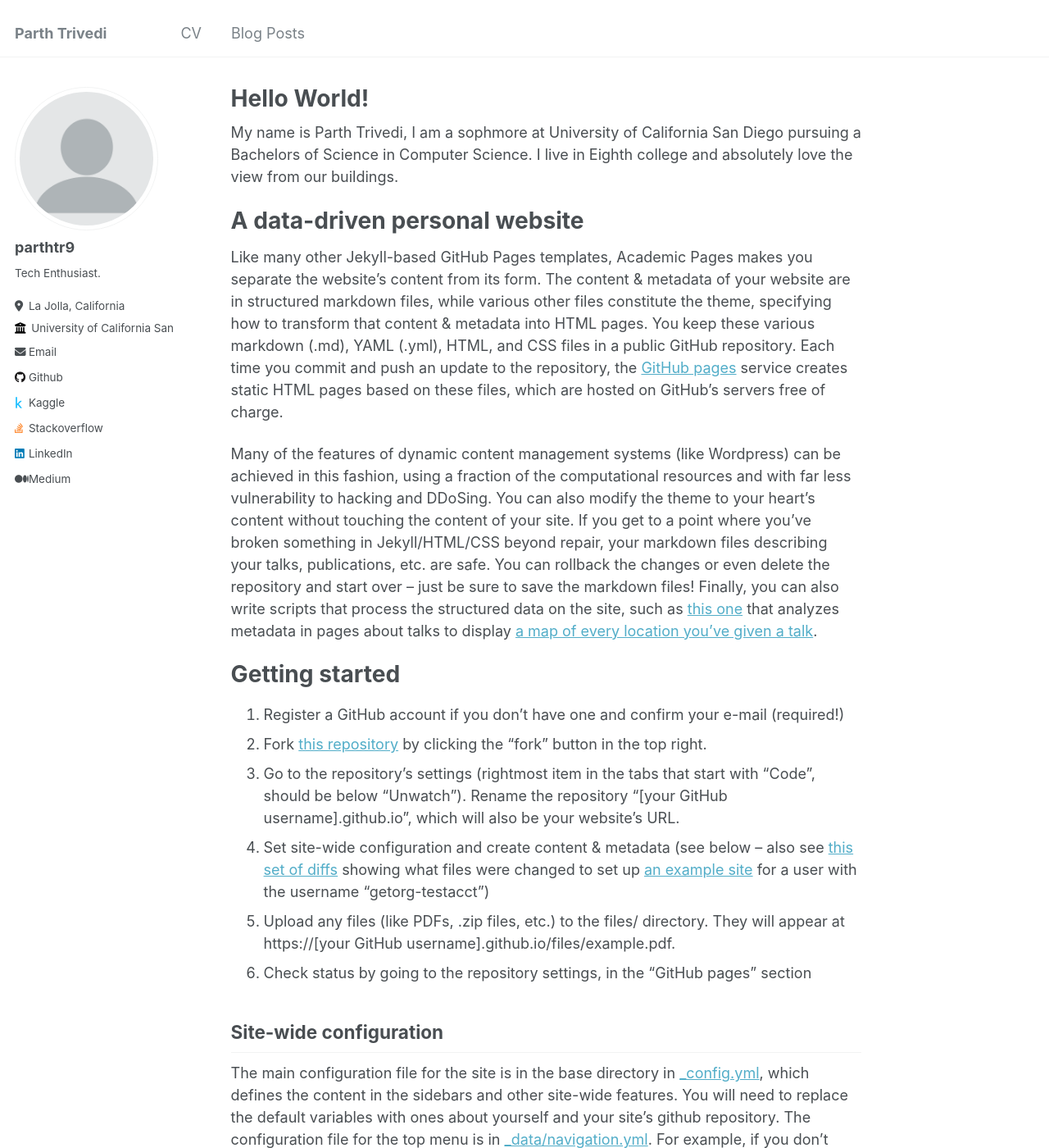
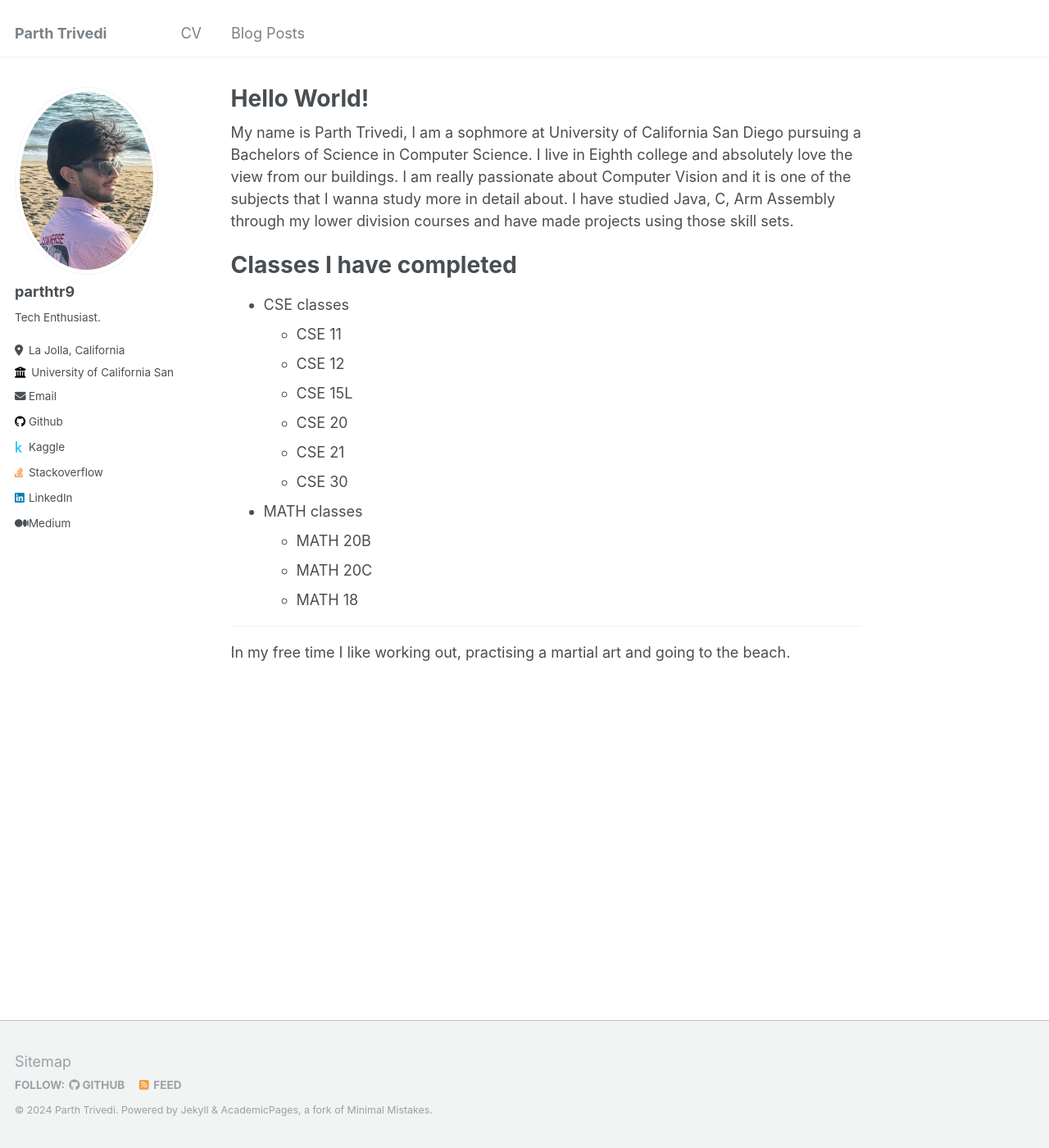
Before and after one commit to parthtr9/parthtr9.github.i, a Jekyll site: the page built from _pages/about.md, in a window 1280 px wide and 1400 px high. Shown: the whole window at 82% size. Built offline with Jekyll 4.4.1, drawn with Linux system fonts in a browser that asks for light colours; some of the changed text lies outside the part shown.

Commit message:
Blogs_to_add

```diff
--- a/_config.yml
+++ b/_config.yml
@@ -21,7 +21,7 @@ baseurl                  : "" # the subpath of your site, e.g. "/blog"
 #               Additional customization can be done by editing /_includes/author-profile.html
 author:
   # Biographic information
-  avatar           : "profile.png"
+  avatar           : "IMG_7134_result.png"
   name             : "parthtr9"
   pronouns         : # example: "she/her"
   bio              : "Tech Enthusiast."
--- a/_pages/about.md
+++ b/_pages/about.md
@@ -7,43 +7,22 @@ redirect_from:
   - /about.html
 ---
 
-My name is Parth Trivedi, I am a sophmore at University of California San Diego pursuing a Bachelors of Science in Computer Science. I live in Eighth college and absolutely love the view from our buildings.
+My name is Parth Trivedi, I am a sophmore at University of California San Diego pursuing a Bachelors of Science in Computer Science. I live in Eighth college and absolutely love the view from our buildings. I am really passionate about Computer Vision and it is one of the subjects that I wanna study more in detail about. I have studied Java, C, Arm Assembly through my lower division courses and have made projects using those skill sets.
 
-A data-driven personal website
+Classes I have completed
 ======
-Like many other Jekyll-based GitHub Pages templates, Academic Pages makes you separate the website's content from its form. The content & metadata of your website are in structured markdown files, while various other files constitute the theme, specifying how to transform that content & metadata into HTML pages. You keep these various markdown (.md), YAML (.yml), HTML, and CSS files in a public GitHub repository. Each time you commit and push an update to the repository, the [GitHub pages](https://pages.github.com/) service creates static HTML pages based on these files, which are hosted on GitHub's servers free of charge.
+* CSE classes
+  * CSE 11
+  * CSE 12
+  * CSE 15L
+  * CSE 20
+  * CSE 21
+  * CSE 30
 
-Many of the features of dynamic content management systems (like Wordpress) can be achieved in this fashion, using a fraction of the computational resources and with far less vulnerability to hacking and DDoSing. You can also modify the theme to your heart's content without touching the content of your site. If you get to a point where you've broken something in Jekyll/HTML/CSS beyond repair, your markdown files describing your talks, publications, etc. are safe. You can rollback the changes or even delete the repository and start over -- just be sure to save the markdown files! Finally, you can also write scripts that process the structured data on the site, such as [this one](https://github.com/academicpages/academicpages.github.io/blob/master/talkmap.ipynb) that analyzes metadata in pages about talks to display [a map of every location you've given a talk](https://academicpages.github.io/talkmap.html).
+* MATH classes
+  * MATH 20B
+  * MATH 20C
+  * MATH 18
 
-Getting started
-======
-1. Register a GitHub account if you don't have one and confirm your e-mail (required!)
-1. Fork [this repository](https://github.com/academicpages/academicpages.github.io) by clicking the "fork" button in the top right.
-1. Go to the repository's settings (rightmost item in the tabs that start with "Code", should be below "Unwatch"). Rename the repository "[your GitHub username].github.io", which will also be your website's URL.
-1. Set site-wide configuration and create content & metadata (see below -- also see [this set of diffs](http://archive.is/3TPas) showing what files were changed to set up [an example site](https://getorg-testacct.github.io) for a user with the username "getorg-testacct")
-1. Upload any files (like PDFs, .zip files, etc.) to the files/ directory. They will appear at https://[your GitHub username].github.io/files/example.pdf.
-1. Check status by going to the repository settings, in the "GitHub pages" section
-
-Site-wide configuration
 ------
-The main configuration file for the site is in the base directory in [_config.yml](https://github.com/academicpages/academicpages.github.io/blob/master/_config.yml), which defines the content in the sidebars and other site-wide features. You will need to replace the default variables with ones about yourself and your site's github repository. The configuration file for the top menu is in [_data/navigation.yml](https://github.com/academicpages/academicpages.github.io/blob/master/_data/navigation.yml). For example, if you don't have a portfolio or blog posts, you can remove those items from that navigation.yml file to remove them from the header.
-
-Create content & metadata
-------
-For site content, there is one markdown file for each type of content, which are stored in directories like _publications, _talks, _posts, _teaching, or _pages. For example, each talk is a markdown file in the [_talks directory](https://github.com/academicpages/academicpages.github.io/tree/master/_talks). At the top of each markdown file is structured data in YAML about the talk, which the theme will parse to do lots of cool stuff. The same structured data about a talk is used to generate the list of talks on the [Talks page](https://academicpages.github.io/talks), each [individual page](https://academicpages.github.io/talks/2012-03-01-talk-1) for specific talks, the talks section for the [CV page](https://academicpages.github.io/cv), and the [map of places you've given a talk](https://academicpages.github.io/talkmap.html) (if you run this [python file](https://github.com/academicpages/academicpages.github.io/blob/master/talkmap.py) or [Jupyter notebook](https://github.com/academicpages/academicpages.github.io/blob/master/talkmap.ipynb), which creates the HTML for the map based on the contents of the _talks directory).
-
-**Markdown generator**
-
-I have also created [a set of Jupyter notebooks](https://github.com/academicpages/academicpages.github.io/tree/master/markdown_generator
-) that converts a CSV containing structured data about talks or presentations into individual markdown files that will be properly formatted for the Academic Pages template. The sample CSVs in that directory are the ones I used to create my own personal website at stuartgeiger.com. My usual workflow is that I keep a spreadsheet of my publications and talks, then run the code in these notebooks to generate the markdown files, then commit and push them to the GitHub repository.
-
-How to edit your site's GitHub repository
-------
-Many people use a git client to create files on their local computer and then push them to GitHub's servers. If you are not familiar with git, you can directly edit these configuration and markdown files directly in the github.com interface. Navigate to a file (like [this one](https://github.com/academicpages/academicpages.github.io/blob/master/_talks/2012-03-01-talk-1.md) and click the pencil icon in the top right of the content preview (to the right of the "Raw | Blame | History" buttons). You can delete a file by clicking the trashcan icon to the right of the pencil icon. You can also create new files or upload files by navigating to a directory and clicking the "Create new file" or "Upload files" buttons.
-
-Example: editing a markdown file for a talk
-![Editing a markdown file for a talk](/images/editing-talk.png)
-
-For more info
-------
-More info about configuring Academic Pages can be found in [the guide](https://academicpages.github.io/markdown/). The [guides for the Minimal Mistakes theme](https://mmistakes.github.io/minimal-mistakes/docs/configuration/) (which this theme was forked from) might also be helpful.
+In my free time I like working out, practising a martial art and going to the beach.
```
Also changed, not shown: _posts/2012-08-14-blog-post-1.md (+9 -9 lines), images/IMG_7134.png (added), images/IMG_7134_result.png (added), images/IMG_9415.png (added), 1 other file.
